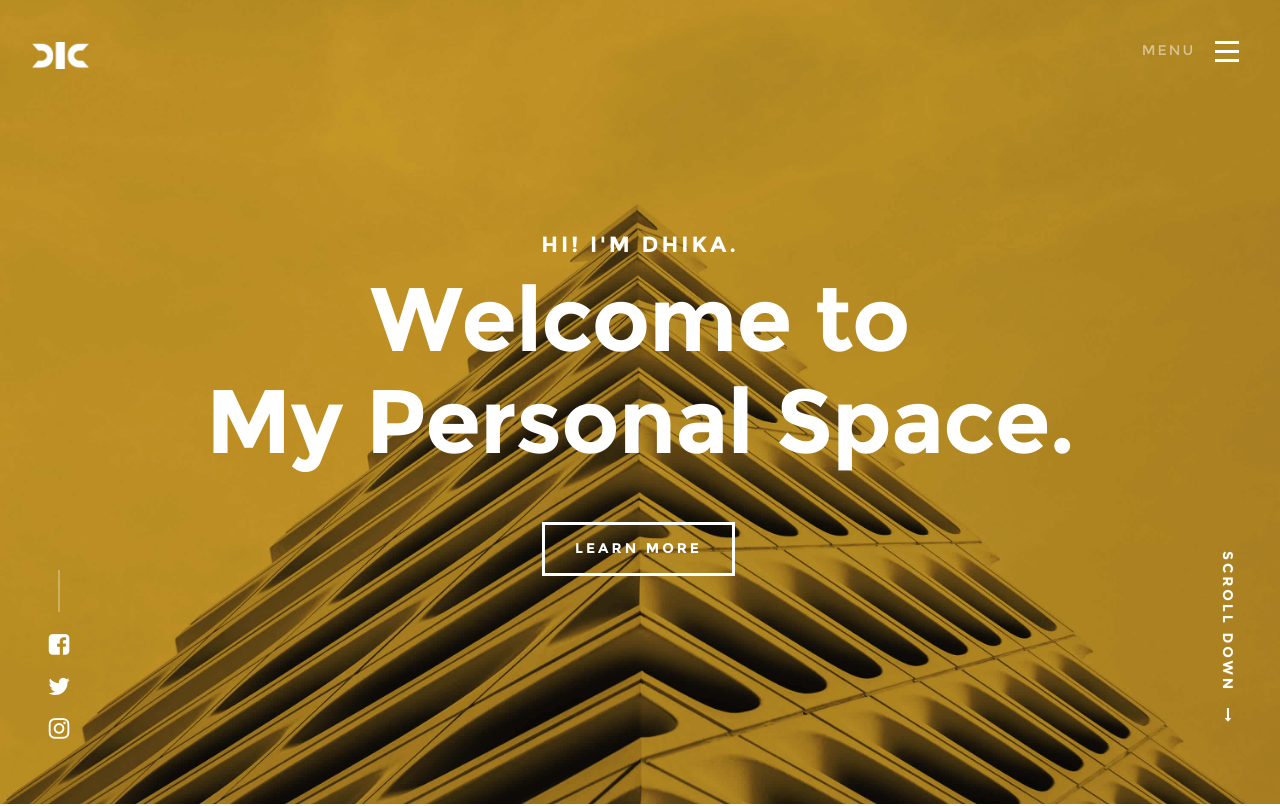
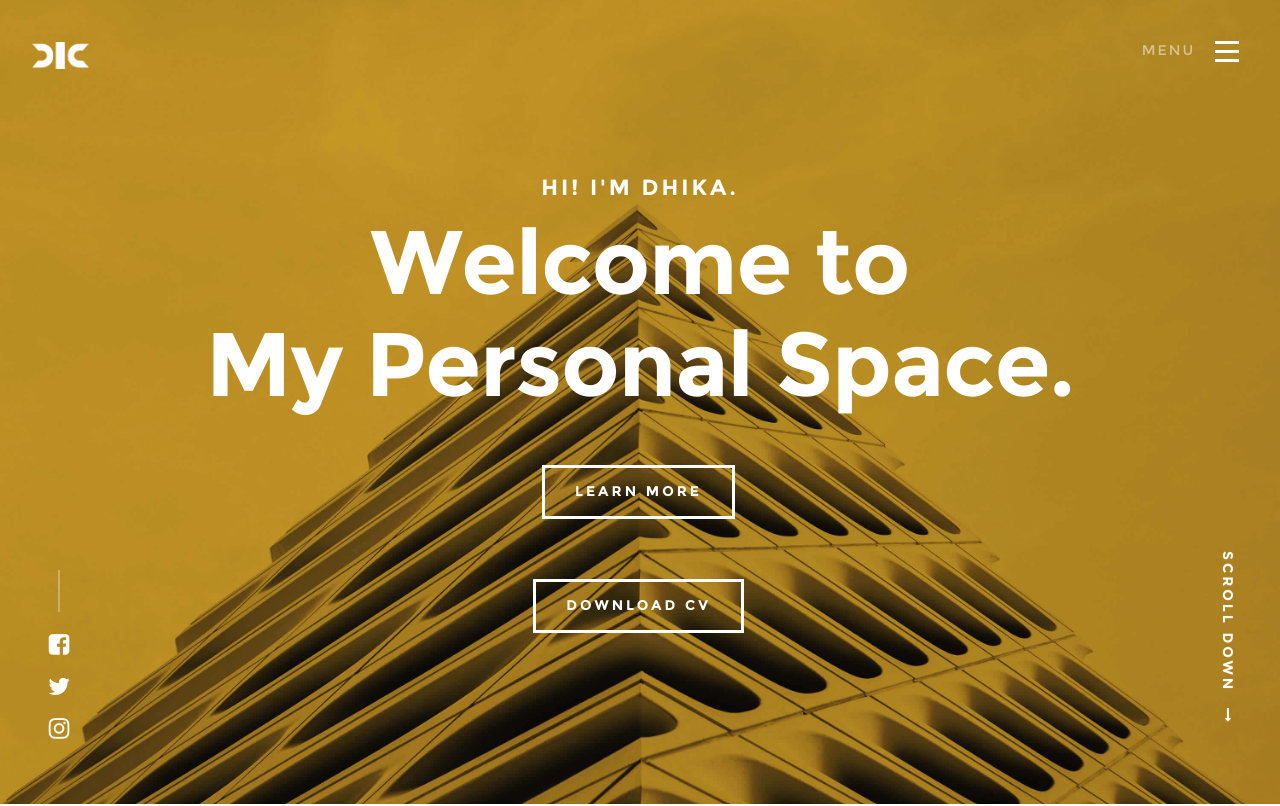
Before and after one commit to dhkaulia/dhkaulia, a plain HTML site: page index.html in a window 1280 px wide. Shown: the top 806 px of the page. Drawn offline with Linux system fonts and the light colour scheme; files whose address does not match are found by name.

Commit message:
Update index.html

```diff
--- a/index.html
+++ b/index.html
@@ -113,6 +113,12 @@
 						<div class="more animate-intro">
 							<a class="smoothscroll button stroke" href="#about">
 								Learn More
+							</a>
+						</div>
+
+						<div class="more animate-intro">
+							<a class="smoothscroll button stroke" href="https://drive.google.com/file/d/1dy64jtZxYeNVCtFuZ7cGp7LJurHaki1K/view?usp=share_link">
+								Download CV
 							</a>
 						</div>
 
```
